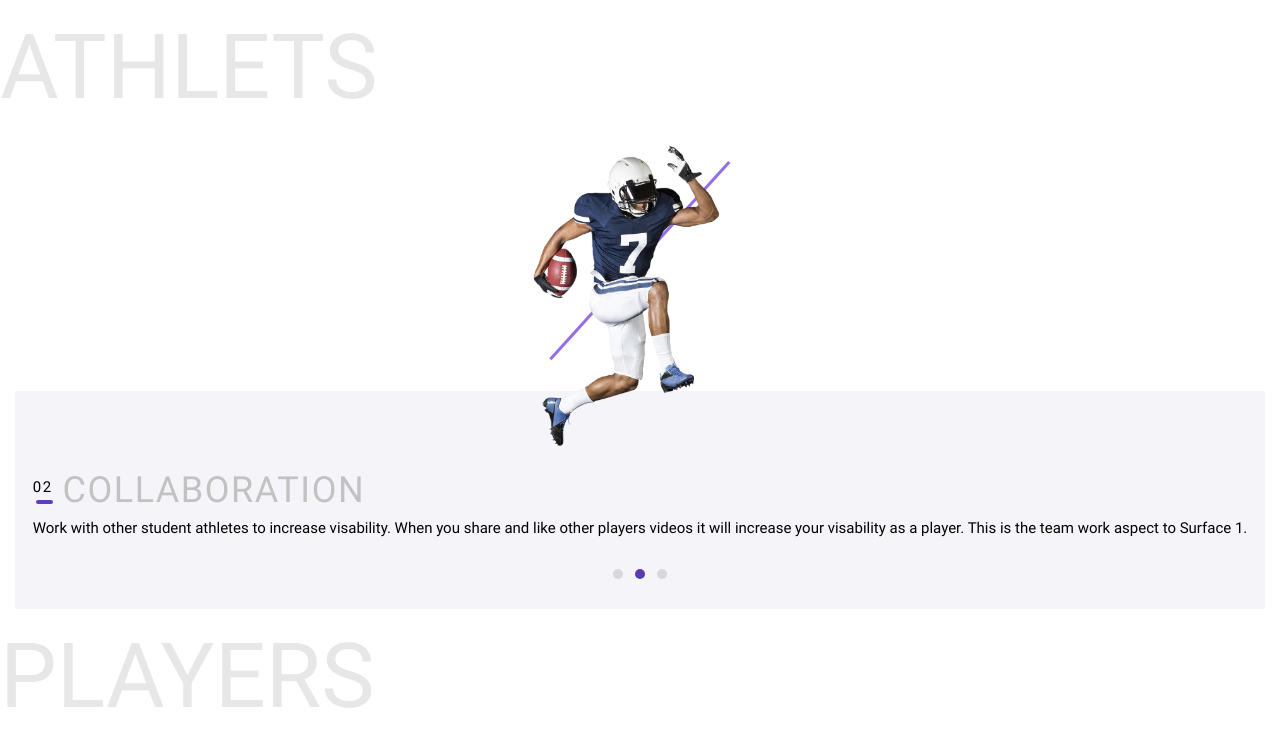
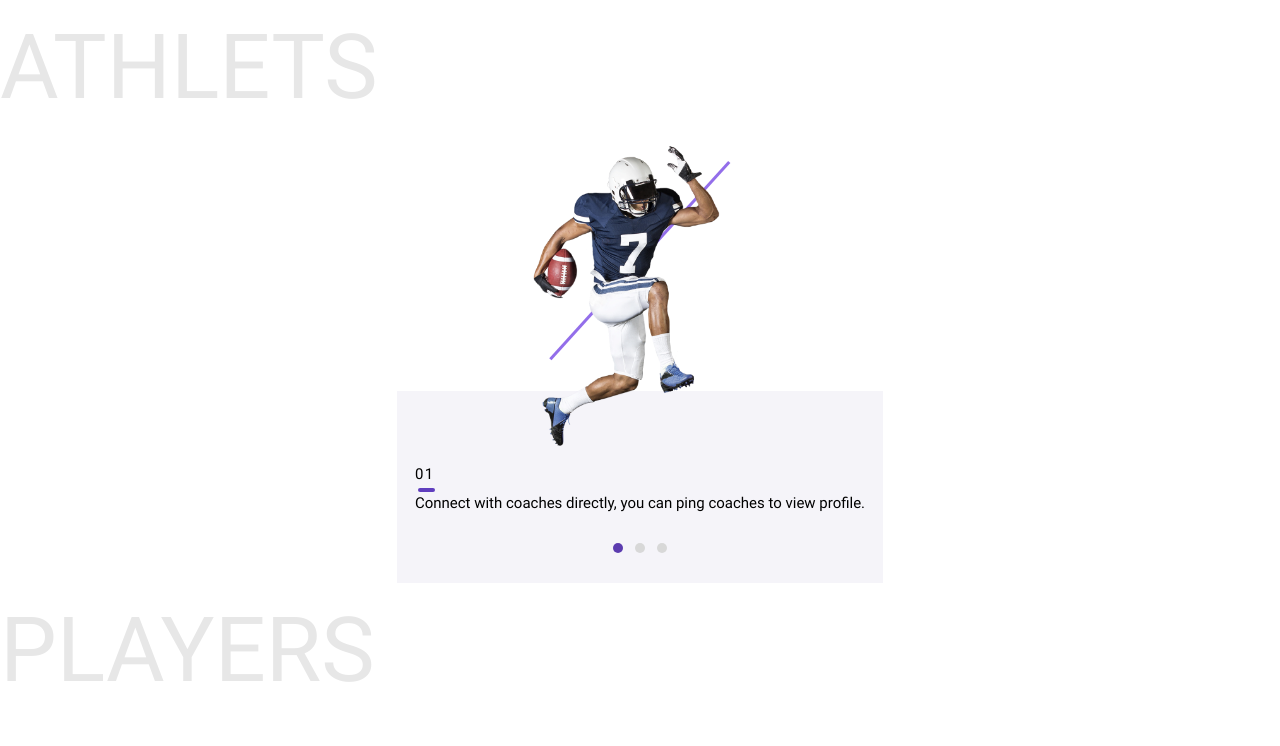
Before and after one commit to king-ppap/test-ui-responsive, a Nuxt app: page / in a window 1280 px wide. Shown: the top 746 px of the page. Built offline with nearby package versions, Linux system fonts and the light colour scheme.

Commit message:
WIP Carousel

```diff
--- a/components/Carousel.vue
+++ b/components/Carousel.vue
@@ -1 +1,63 @@
-<template></template>
+<template>
+    <div class="flex">
+        <div class="flex flex-col justify-center mr-[10px]">
+            <p class="tracking-[1.5px]">
+                {{ String(index + 1).padStart(2, '0') }}
+            </p>
+            <div
+                class="ml-auto mt-[2px] rounded-[2.5px] w-[17px] h-[4px] bg-[#603EBE]"
+            ></div>
+        </div>
+        <h2 class="header-2">{{ listT[index].title }}</h2>
+    </div>
+    <p>
+        {{ listT[index].message }}
+    </p>
+    <div class="flex justify-center">
+        <svg
+            class="mt-[29px]"
+            xmlns="http://www.w3.org/2000/svg"
+            :width="widthPaginator"
+            height="10"
+            :viewBox="`0 0 ${widthPaginator} 10`"
+            fill="none"
+        >
+            <circle
+                v-for="(e, i) in listT"
+                :cx="5 + 22 * i"
+                cy="5"
+                r="5"
+                :fill="index === i ? '#5C3CAF' : '#D8D8D8'"
+            />
+        </svg>
+    </div>
+</template>
+
+<script lang="ts">
+interface Data {
+    title: string;
+    message: string;
+}
+
+export default {
+    props: {
+        list: Object,
+    },
+    data() {
+        const data: {
+            index: number;
+        } = {
+            index: 0,
+        };
+        return data;
+    },
+    computed: {
+        listT() {
+            return <Data[]>this.list;
+        },
+        widthPaginator() {
+            return 27 * (this.listT.length - 1);
+        },
+    },
+};
+</script>
--- a/pages/index.vue
+++ b/pages/index.vue
@@ -98,35 +98,7 @@
                 </svg>
             </div>
             <div class="bg-[#F5F4F9] pt-[72px] px-[18px] pb-[30px] mt-[-55px]">
-                <div class="flex">
-                    <div class="flex flex-col justify-center mr-[10px]">
-                        <p class="tracking-[1.5px]">02</p>
-                        <div
-                            class="ml-auto mt-[2px] rounded-[2.5px] w-[17px] h-[4px] bg-[#603EBE]"
-                        ></div>
-                    </div>
-                    <h2 class="header-2">COLLABORATION</h2>
-                </div>
-                <p>
-                    Work with other student athletes to increase visability.
-                    When you share and like other players videos it will
-                    increase your visability as a player. This is the team work
-                    aspect to Surface 1.
-                </p>
-                <div class="flex justify-center">
-                    <svg
-                        class="mt-[29px]"
-                        xmlns="http://www.w3.org/2000/svg"
-                        width="54"
-                        height="10"
-                        viewBox="0 0 54 10"
-                        fill="none"
-                    >
-                        <circle cx="5" cy="5" r="5" fill="#D8D8D8" />
-                        <circle cx="27" cy="5" r="5" fill="#5C3CAF" />
-                        <circle cx="49" cy="5" r="5" fill="#D8D8D8" />
-                    </svg>
-                </div>
+                <Carousel :list="listATHLETS" />
             </div>
         </div>
     </div>
@@ -134,6 +106,38 @@
         <h1 class="header-1">PLAYERS</h1>
     </div>
 </template>
+
+<script lang="ts">
+export default {
+    data(vm) {
+        const data: {
+            listATHLETS: {
+                titile: string;
+                message: string;
+            }[];
+        } = {
+            listATHLETS: [
+                {
+                    titile: 'CONNECTION',
+                    message:
+                        'Connect with coaches directly, you can ping coaches to view profile.',
+                },
+                {
+                    titile: 'COLLABORATION',
+                    message:
+                        'Work with other student athletes to  increase visability. When you share and like other players videos it will increase your visability as a player. This is the team work aspect to Surface 1.',
+                },
+                {
+                    titile: 'GROWTH',
+                    message:
+                        'Resources and tools for you to get better as a student Athelte. Access to training classes, tutor sessions, etc',
+                },
+            ],
+        };
+        return data;
+    },
+};
+</script>
 
 <style>
 .header-1 {
```
